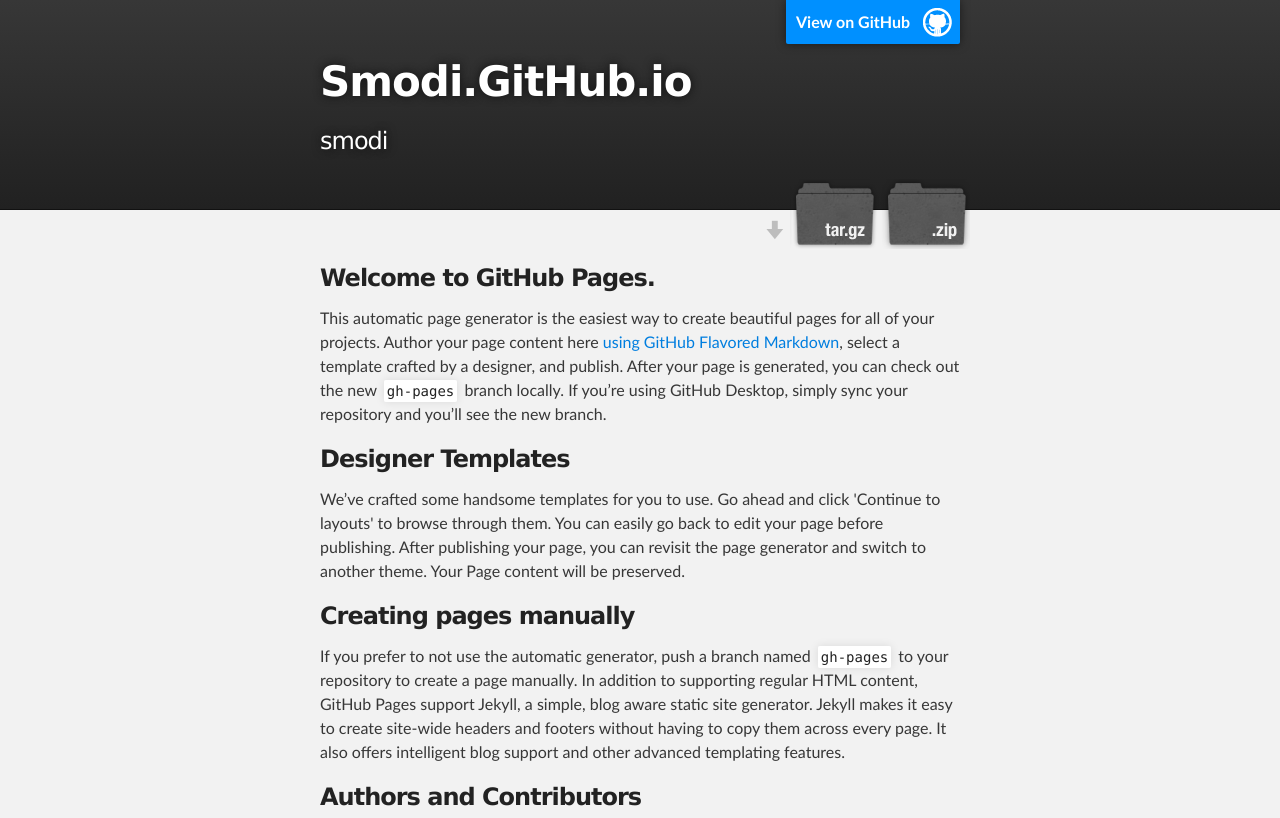
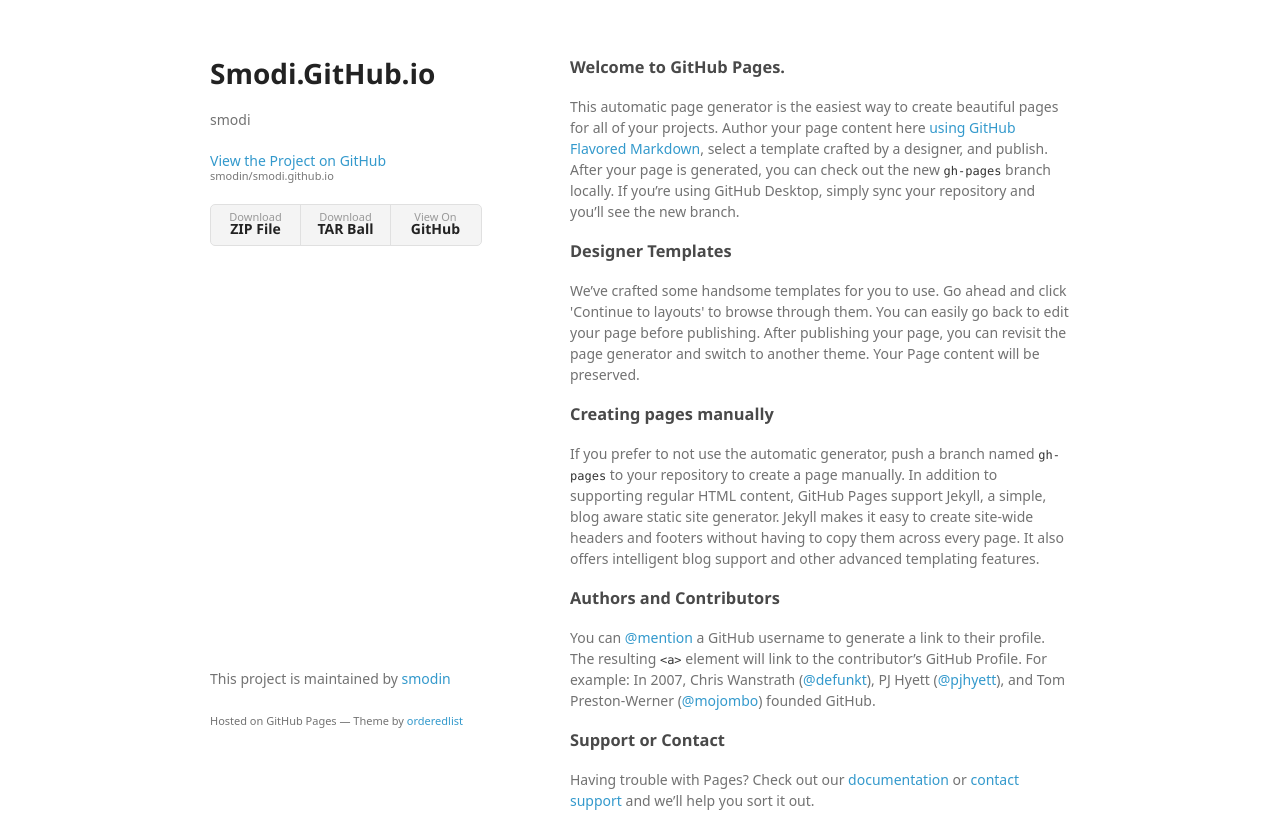
Before and after one commit to smodin/smodi.github.io, a plain HTML site: page index.html in a window 1280 px wide. Shown: the top 818 px of the page. Drawn offline with Linux system fonts and the light colour scheme; a web font is replaced by a local one.

Commit message:
Create gh-pages branch via GitHub

```diff
--- a/index.html
+++ b/index.html
@@ -1,36 +1,33 @@
-<!DOCTYPE html>
+<!doctype html>
 <html>
+  <head>
+    <meta charset="utf-8">
+    <meta http-equiv="X-UA-Compatible" content="chrome=1">
+    <title>Smodi.GitHub.io by smodin</title>
 
-  <head>
-    <meta charset='utf-8'>
-    <meta http-equiv="X-UA-Compatible" content="chrome=1">
-    <meta name="description" content="Smodi.GitHub.io : smodi">
+    <link rel="stylesheet" href="stylesheets/styles.css">
+    <link rel="stylesheet" href="stylesheets/github-light.css">
+    <meta name="viewport" content="width=device-width">
+    <!--[if lt IE 9]>
+    <script src="//html5shiv.googlecode.com/svn/trunk/html5.js"></script>
+    <![endif]-->
+  </head>
+  <body>
+    <div class="wrapper">
+      <header>
+        <h1>Smodi.GitHub.io</h1>
+        <p>smodi</p>
 
-    <link rel="stylesheet" type="text/css" media="screen" href="stylesheets/stylesheet.css">
+        <p class="view"><a href="https://github.com/smodin/smodi.github.io">View the Project on GitHub <small>smodin/smodi.github.io</small></a></p>
 
-    <title>Smodi.GitHub.io</title>
-  </head>
 
-  <body>
-
-    <!-- HEADER -->
-    <div id="header_wrap" class="outer">
-        <header class="inner">
-          <a id="forkme_banner" href="https://github.com/smodin/smodi.github.io">View on GitHub</a>
-
-          <h1 id="project_title">Smodi.GitHub.io</h1>
-          <h2 id="project_tagline">smodi</h2>
-
-            <section id="downloads">
-              <a class="zip_download_link" href="https://github.com/smodin/smodi.github.io/zipball/master">Download this project as a .zip file</a>
-              <a class="tar_download_link" href="https://github.com/smodin/smodi.github.io/tarball/master">Download this project as a tar.gz file</a>
-            </section>
-        </header>
-    </div>
-
-    <!-- MAIN CONTENT -->
-    <div id="main_content_wrap" class="outer">
-      <section id="main_content" class="inner">
+        <ul>
+          <li><a href="https://github.com/smodin/smodi.github.io/zipball/master">Download <strong>ZIP File</strong></a></li>
+          <li><a href="https://github.com/smodin/smodi.github.io/tarball/master">Download <strong>TAR Ball</strong></a></li>
+          <li><a href="https://github.com/smodin/smodi.github.io">View On <strong>GitHub</strong></a></li>
+        </ul>
+      </header>
+      <section>
         <h3>
 <a id="welcome-to-github-pages" class="anchor" href="#welcome-to-github-pages" aria-hidden="true"><span aria-hidden="true" class="octicon octicon-link"></span></a>Welcome to GitHub Pages.</h3>
 
@@ -56,17 +53,12 @@
 
 <p>Having trouble with Pages? Check out our <a href="https://help.github.com/pages">documentation</a> or <a href="https://github.com/contact">contact support</a> and we’ll help you sort it out.</p>
       </section>
-    </div>
-
-    <!-- FOOTER  -->
-    <div id="footer_wrap" class="outer">
-      <footer class="inner">
-        <p class="copyright">Smodi.GitHub.io maintained by <a href="https://github.com/smodin">smodin</a></p>
-        <p>Published with <a href="https://pages.github.com">GitHub Pages</a></p>
+      <footer>
+        <p>This project is maintained by <a href="https://github.com/smodin">smodin</a></p>
+        <p><small>Hosted on GitHub Pages &mdash; Theme by <a href="https://github.com/orderedlist">orderedlist</a></small></p>
       </footer>
     </div>
-
-
+    <script src="javascripts/scale.fix.js"></script>
 
   </body>
 </html>
--- /dev/null
+++ b/javascripts/scale.fix.js
@@ -0,0 +1,17 @@
+var metas = document.getElementsByTagName('meta');
+var i;
+if (navigator.userAgent.match(/iPhone/i)) {
+  for (i=0; i<metas.length; i++) {
+    if (metas[i].name == "viewport") {
+      metas[i].content = "width=device-width, minimum-scale=1.0, maximum-scale=1.0";
+    }
+  }
+  document.addEventListener("gesturestart", gestureStart, false);
+}
+function gestureStart() {
+  for (i=0; i<metas.length; i++) {
+    if (metas[i].name == "viewport") {
+      metas[i].content = "width=device-width, minimum-scale=0.25, maximum-scale=1.6";
+    }
+  }
+}
--- /dev/null
+++ b/stylesheets/styles.css
@@ -0,0 +1,324 @@
+@font-face {
+  font-family: 'Noto Sans';
+  font-weight: 400;
+  font-style: normal;
+  src: url('../fonts/Noto-Sans-regular/Noto-Sans-regular.eot');
+  src: url('../fonts/Noto-Sans-regular/Noto-Sans-regular.eot?#iefix') format('embedded-opentype'),
+       local('Noto Sans'),
+       local('Noto-Sans-regular'),
+       url('../fonts/Noto-Sans-regular/Noto-Sans-regular.woff2') format('woff2'),
+       url('../fonts/Noto-Sans-regular/Noto-Sans-regular.woff') format('woff'),
+       url('../fonts/Noto-Sans-regular/Noto-Sans-regular.ttf') format('truetype'),
+       url('../fonts/Noto-Sans-regular/Noto-Sans-regular.svg#NotoSans') format('svg');
+}
+
+@font-face {
+  font-family: 'Noto Sans';
+  font-weight: 700;
+  font-style: normal;
+  src: url('../fonts/Noto-Sans-700/Noto-Sans-700.eot');
+  src: url('../fonts/Noto-Sans-700/Noto-Sans-700.eot?#iefix') format('embedded-opentype'),
+       local('Noto Sans Bold'),
+       local('Noto-Sans-700'),
+       url('../fonts/Noto-Sans-700/Noto-Sans-700.woff2') format('woff2'),
+       url('../fonts/Noto-Sans-700/Noto-Sans-700.woff') format('woff'),
+       url('../fonts/Noto-Sans-700/Noto-Sans-700.ttf') format('truetype'),
+       url('../fonts/Noto-Sans-700/Noto-Sans-700.svg#NotoSans') format('svg');
+}
+
+@font-face {
+  font-family: 'Noto Sans';
+  font-weight: 400;
+  font-style: italic;
+  src: url('../fonts/Noto-Sans-italic/Noto-Sans-italic.eot');
+  src: url('../fonts/Noto-Sans-italic/Noto-Sans-italic.eot?#iefix') format('embedded-opentype'),
+       local('Noto Sans Italic'),
+       local('Noto-Sans-italic'),
+       url('../fonts/Noto-Sans-italic/Noto-Sans-italic.woff2') format('woff2'),
+       url('../fonts/Noto-Sans-italic/Noto-Sans-italic.woff') format('woff'),
+       url('../fonts/Noto-Sans-italic/Noto-Sans-italic.ttf') format('truetype'),
+       url('../fonts/Noto-Sans-italic/Noto-Sans-italic.svg#NotoSans') format('svg');
+}
+
+@font-face {
+  font-family: 'Noto Sans';
+  font-weight: 700;
+  font-style: italic;
+  src: url('../fonts/Noto-Sans-700italic/Noto-Sans-700italic.eot');
+  src: url('../fonts/Noto-Sans-700italic/Noto-Sans-700italic.eot?#iefix') format('embedded-opentype'),
+       local('Noto Sans Bold Italic'),
+       local('Noto-Sans-700italic'),
+       url('../fonts/Noto-Sans-700italic/Noto-Sans-700italic.woff2') format('woff2'),
+       url('../fonts/Noto-Sans-700italic/Noto-Sans-700italic.woff') format('woff'),
+       url('../fonts/Noto-Sans-700italic/Noto-Sans-700italic.ttf') format('truetype'),
+       url('../fonts/Noto-Sans-700italic/Noto-Sans-700italic.svg#NotoSans') format('svg');
+}
+
+body {
+  background-color: #fff;
+  padding:50px;
+  font: 14px/1.5 "Noto Sans", "Helvetica Neue", Helvetica, Arial, sans-serif;
+  color:#727272;
+  font-weight:400;
+}
+
+h1, h2, h3, h4, h5, h6 {
+  color:#222;
+  margin:0 0 20px;
+}
+
+p, ul, ol, table, pre, dl {
+  margin:0 0 20px;
+}
+
+h1, h2, h3 {
+  line-height:1.1;
+}
+
+h1 {
+  font-size:28px;
+}
+
+h2 {
+  color:#393939;
+}
+
+h3, h4, h5, h6 {
+  color:#494949;
+}
+
+a {
+  color:#39c;
+  text-decoration:none;
+}
+
+a:hover {
+  color:#069;
+}
+
+a small {
+  font-size:11px;
+  color:#777;
+  margin-top:-0.3em;
+  display:block;
+}
+
+a:hover small {
+  color:#777;
+}
+
+.wrapper {
+  width:860px;
+  margin:0 auto;
+}
+
+blockquote {
+  border-left:1px solid #e5e5e5;
+  margin:0;
+  padding:0 0 0 20px;
+  font-style:italic;
+}
+
+code, pre {
+  font-family:Monaco, Bitstream Vera Sans Mono, Lucida Console, Terminal, Consolas, Liberation Mono, DejaVu Sans Mono, Courier New, monospace;
+  color:#333;
+  font-size:12px;
+}
+
+pre {
+  padding:8px 15px;
+  background: #f8f8f8;
+  border-radius:5px;
+  border:1px solid #e5e5e5;
+  overflow-x: auto;
+}
+
+table {
+  width:100%;
+  border-collapse:collapse;
+}
+
+th, td {
+  text-align:left;
+  padding:5px 10px;
+  border-bottom:1px solid #e5e5e5;
+}
+
+dt {
+  color:#444;
+  font-weight:700;
+}
+
+th {
+  color:#444;
+}
+
+img {
+  max-width:100%;
+}
+
+header {
+  width:270px;
+  float:left;
+  position:fixed;
+  -webkit-font-smoothing:subpixel-antialiased;
+}
+
+header ul {
+  list-style:none;
+  height:40px;
+  padding:0;
+  background: #f4f4f4;
+  border-radius:5px;
+  border:1px solid #e0e0e0;
+  width:270px;
+}
+
+header li {
+  width:89px;
+  float:left;
+  border-right:1px solid #e0e0e0;
+  height:40px;
+}
+
+header li:first-child a {
+  border-radius:5px 0 0 5px;
+}
+
+header li:last-child a {
+  border-radius:0 5px 5px 0;
+}
+
+header ul a {
+  line-height:1;
+  font-size:11px;
+  color:#999;
+  display:block;
+  text-align:center;
+  padding-top:6px;
+  height:34px;
+}
+
+header ul a:hover {
+  color:#999;
+}
+
+header ul a:active {
+  background-color:#f0f0f0;
+}
+
+strong {
+  color:#222;
+  font-weight:700;
+}
+
+header ul li + li + li {
+  border-right:none;
+  width:89px;
+}
+
+header ul a strong {
+  font-size:14px;
+  display:block;
+  color:#222;
+}
+
+section {
+  width:500px;
+  float:right;
+  padding-bottom:50px;
+}
+
+small {
+  font-size:11px;
+}
+
+hr {
+  border:0;
+  background:#e5e5e5;
+  height:1px;
+  margin:0 0 20px;
+}
+
+footer {
+  width:270px;
+  float:left;
+  position:fixed;
+  bottom:50px;
+  -webkit-font-smoothing:subpixel-antialiased;
+}
+
+@media print, screen and (max-width: 960px) {
+
+  div.wrapper {
+    width:auto;
+    margin:0;
+  }
+
+  header, section, footer {
+    float:none;
+    position:static;
+    width:auto;
+  }
+
+  header {
+    padding-right:320px;
+  }
+
+  section {
+    border:1px solid #e5e5e5;
+    border-width:1px 0;
+    padding:20px 0;
+    margin:0 0 20px;
+  }
+
+  header a small {
+    display:inline;
+  }
+
+  header ul {
+    position:absolute;
+    right:50px;
+    top:52px;
+  }
+}
+
+@media print, screen and (max-width: 720px) {
+  body {
+    word-wrap:break-word;
+  }
+
+  header {
+    padding:0;
+  }
+
+  header ul, header p.view {
+    position:static;
+  }
+
+  pre, code {
+    word-wrap:normal;
+  }
+}
+
+@media print, screen and (max-width: 480px) {
+  body {
+    padding:15px;
+  }
+
+  header ul {
+    width:99%;
+  }
+
+  header li, header ul li + li + li {
+    width:33%;
+  }
+}
+
+@media print {
+  body {
+    padding:0.4in;
+    font-size:12pt;
+    color:#444;
+  }
+}
```
